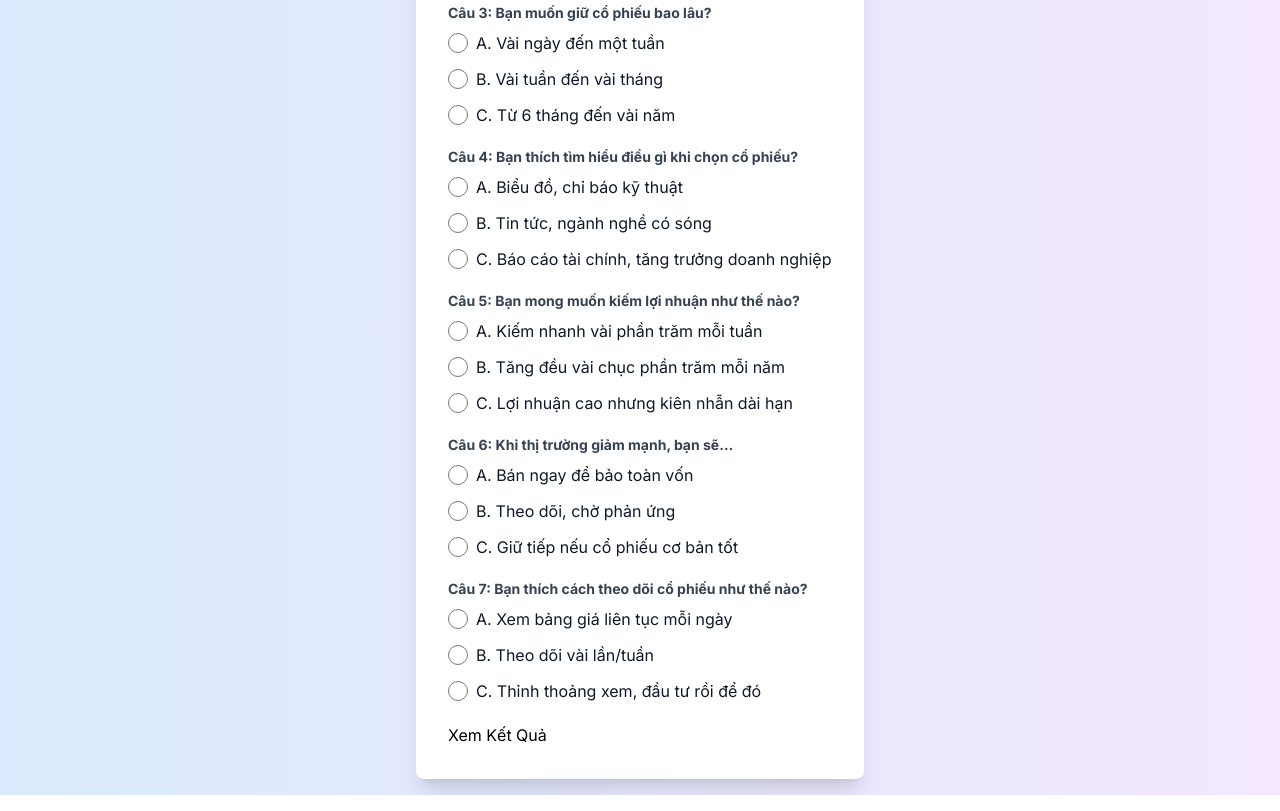
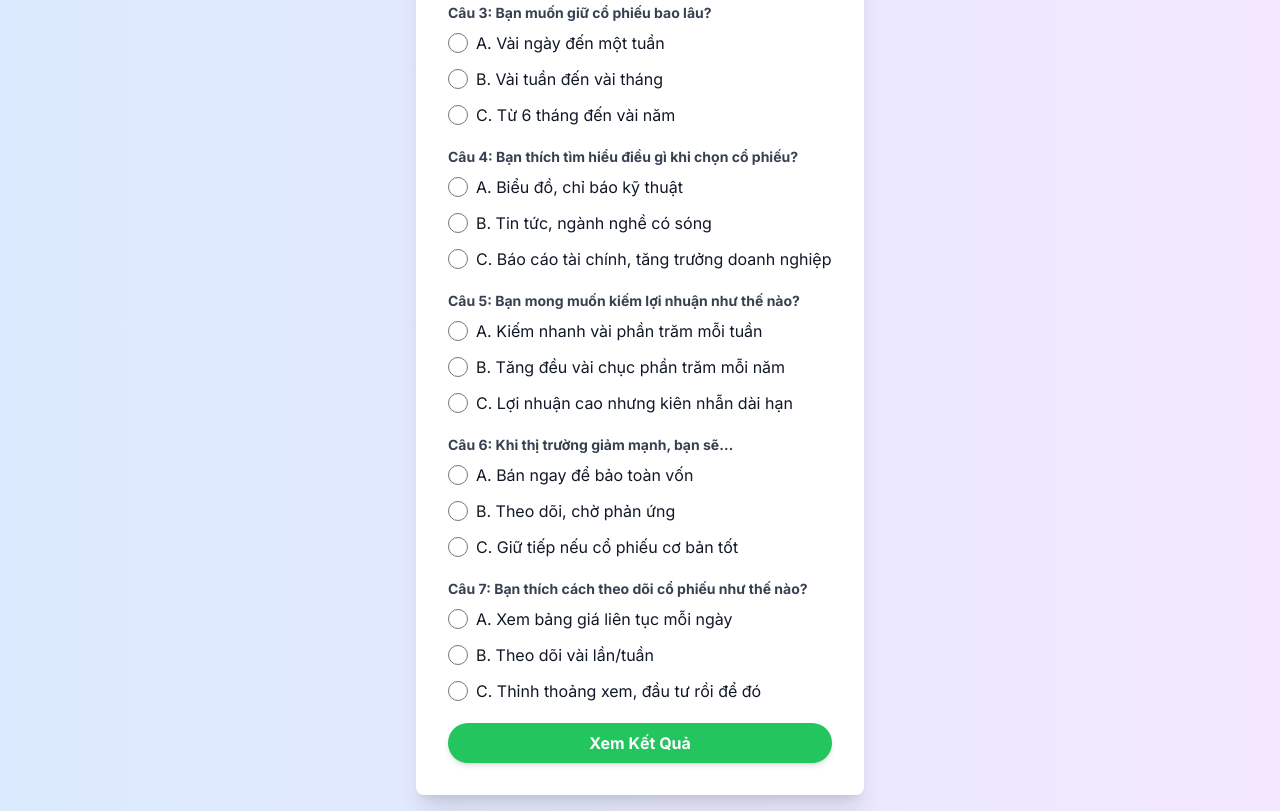
Before and after one commit to letruongman148/Kiem-tra-phong-cach-dau-tu, a plain HTML site: page index.html in a window 1280 px wide. Shown: the part 441-1252 px from the top of the page. Drawn offline with nearby package versions, Linux system fonts and the light colour scheme.

Commit message:
Update index.html

```diff
--- a/index.html
+++ b/index.html
@@ -146,7 +146,7 @@
                 </div>
             </div>
 
-            <button type="submit" bg-green-500 hover:bg-green-700 text-white font-bold py-2 px-4 rounded-full shadow-md transition duration-300 ease-in-out w-full">
+            <button type="submit" class="bg-green-500 hover:bg-green-700 text-white font-bold py-2 px-4 rounded-full shadow-md transition duration-300 ease-in-out w-full">
                 Xem Kết Quả
             <!-- <button type="submit"  class="bg-green-500 hover:bg-green-700 text-white font-bold py-2 px-4 rounded focus:outline-none focus:shadow-outline">
                 Xem Kết Quả   -->
```
